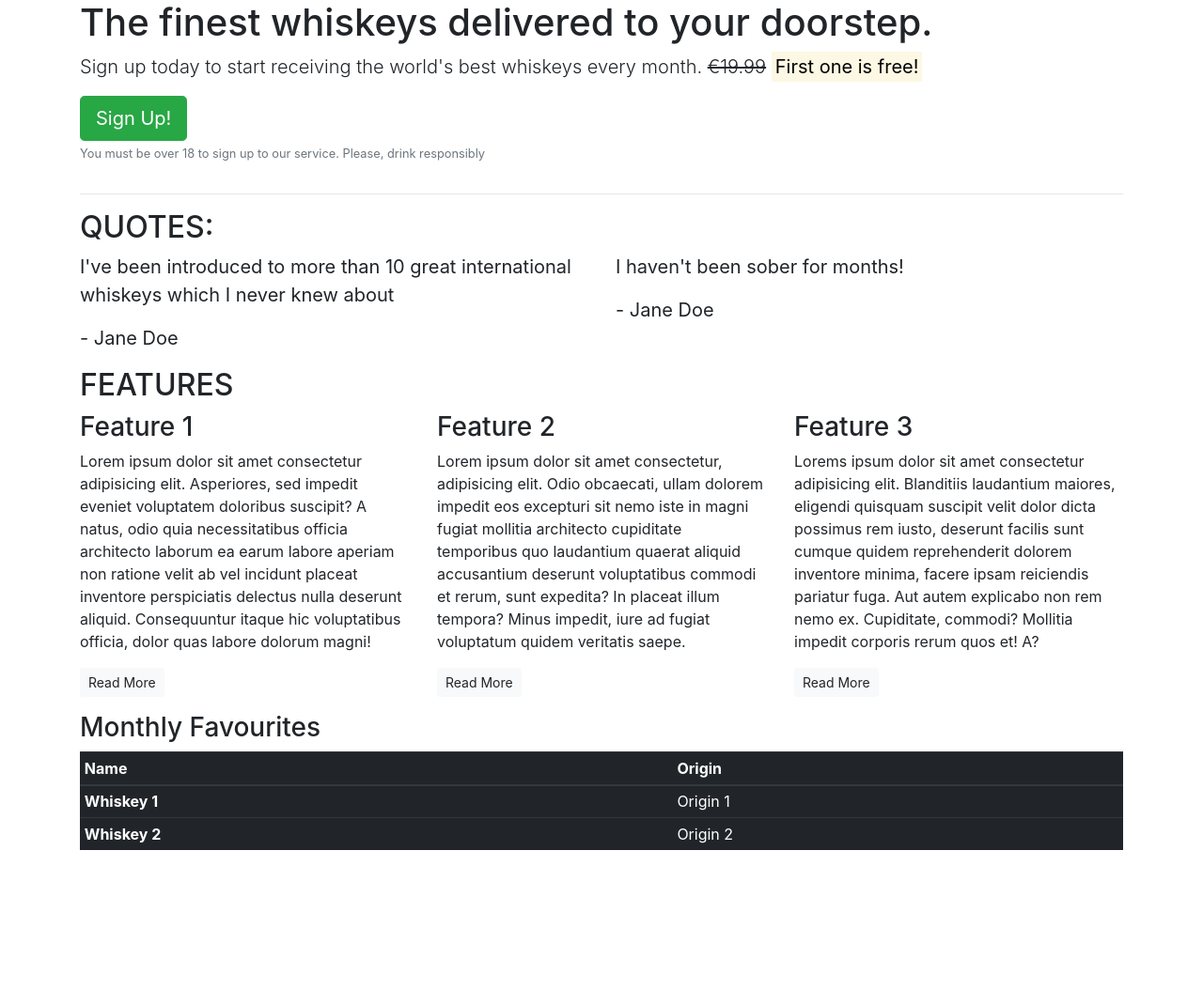
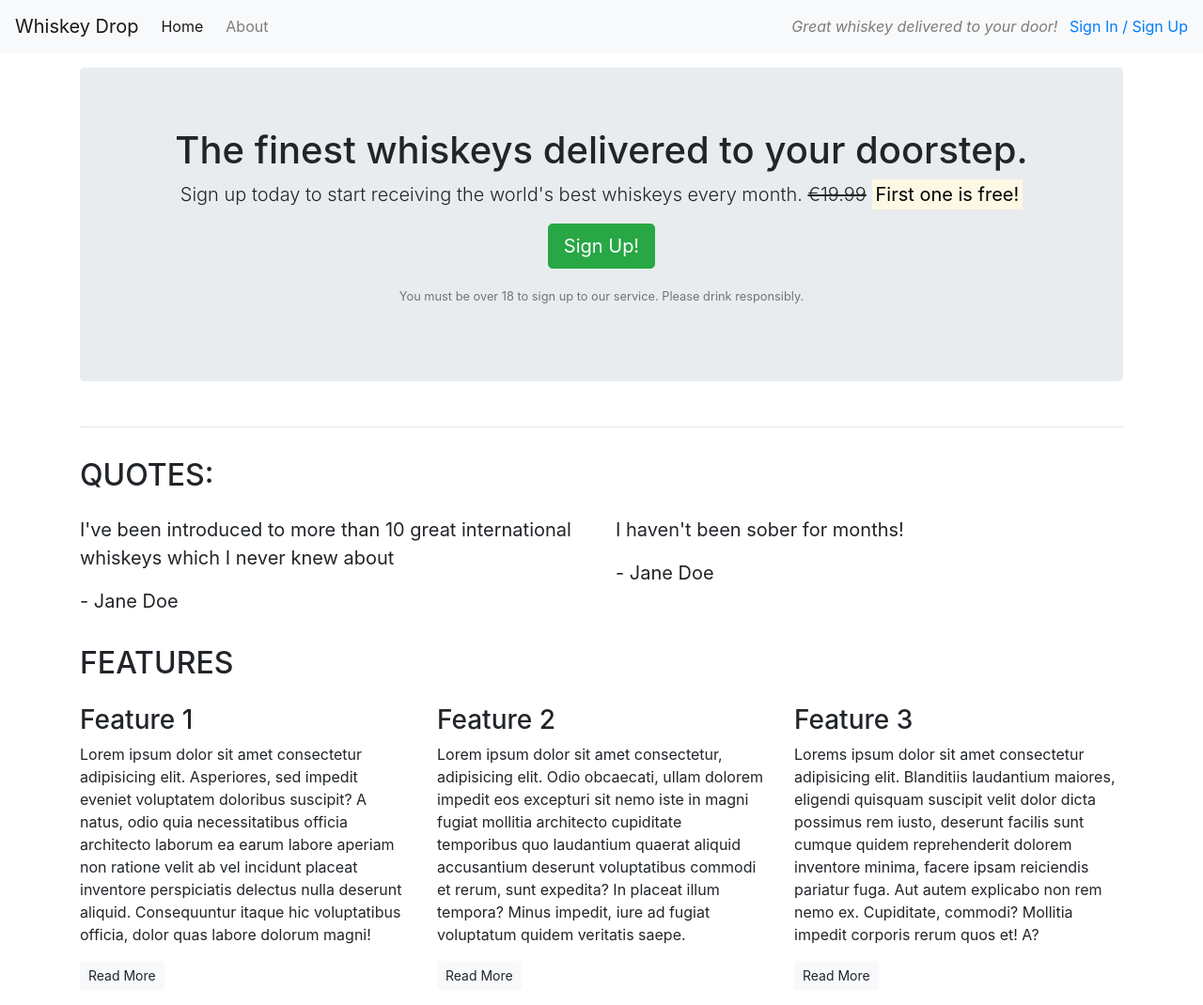
Before and after one commit to AnnaLouise500/bootstrap, a plain HTML site: page index.html in a window 1280 px wide. Shown: the whole page at 94% size. Before the commit the page ends 921 px from the top, so only its background shows below. Drawn offline with nearby package versions, Linux system fonts and the light colour scheme.

Commit message:
Core Components Part 1

```diff
--- a/index.html
+++ b/index.html
@@ -8,21 +8,36 @@
     <link rel=stylesheet href="https://maxcdn.bootstrapcdn.com/bootstrap/4.1.3/css/bootstrap.min.css"/>
 </head>
 <body>
-    <article class="container">
-        <div class="row">
-            <div class="col-12">
-                <section class="callout">
-                    <h1>The finest whiskeys delivered to your doorstep.</h1>
-                    <p class="lead">Sign up today to start receiving the world's best whiskeys every month. <s>€19.99</s> <strong><mark>First one is free!</mark></strong></p>
-                    <button class="btn btn-success btn-lg">Sign Up!</button>
-                    <p class="text-muted"><small>You must be over 18 to sign up to our service. Please, drink responsibly</small></p>
-                </section>
+    <nav class="navbar navbar-light bg-light navbar-expand-sm">
+        <a href="/" class="navbar-brand">Whiskey Drop</a>
+        <ul class="navbar-nav mr-auto">
+            <li class="active nav-item mr-2"><a href="/" class="nav-link">Home</a></li>
+            <li class="nav-item mr-2"><a href="/about" class="nav-link">About</a></li>
+            <li class="nav-item mr-2 d-block d-sm-none"><a href="/login" class="nav-link">Sign In / Sign Up</a></li>
+        </ul>
+        <div class="d-none d-md-block">
+            <p class="navbar-text my-auto mr-2"><i>Great whiskey delivered to your door!</i></p>
+            <a href="/login">Sign In / Sign Up</a>
+        </div>
+    </nav>
+    <article class="container mt-3">
+            <div class="row">
+                <div class="col-12 col-6">
+                    <section class="callout jumbotron text-center">
+                        <h1>The finest whiskeys delivered to your doorstep.</h1>
+                        <p class="lead">Sign up today to start receiving the world's best whiskeys every month.
+                            <s class="d-none d-sm-inline">€19.99</s>
+                            <span class="d-inline d-sm-none"><br></span>
+                            <strong><mark>First one is free!</mark></strong></p>
+                        <p><button class="btn btn-lg btn-success">Sign Up!</button></p>
+                        <p class="text-muted"><small>You must be over 18 to sign up to our service. Please drink responsibly.</small></p>
+                    </section>
+                </div>
             </div>
-        </div>
         <hr>
         <section class="quotes">
             <div class="row">
-                <div class="col-12 col-md-6">
+                <div class="col-12 col-6 my-3">
                     <h2 class="text-uppercase">Quotes:</h2>
                 </div>
             </div>
@@ -43,7 +58,7 @@
         </section>
         <section class="features">
             <div class="row">
-                <div class="col-12 col-md-6">
+                <div class="col-12 col-6 my-3">
                     <h2 class="text-uppercase">Features</h2>
                 </div>
             </div>
@@ -71,6 +86,7 @@
                 </div>
             </div>
         </section>
+        <!--
         <section>
             <h3>Monthly Favourites</h3>
                 <table class="table table-sm table-dark">
@@ -92,6 +108,7 @@
                         </tbody>
                       </table>
         </section>
+        -->
         </section>
     </article>
 </body>
```
